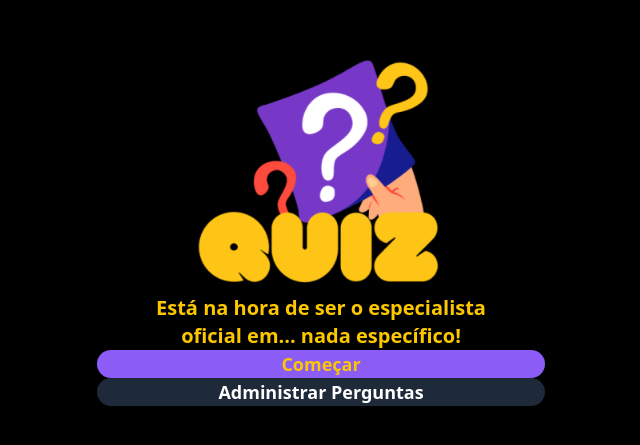
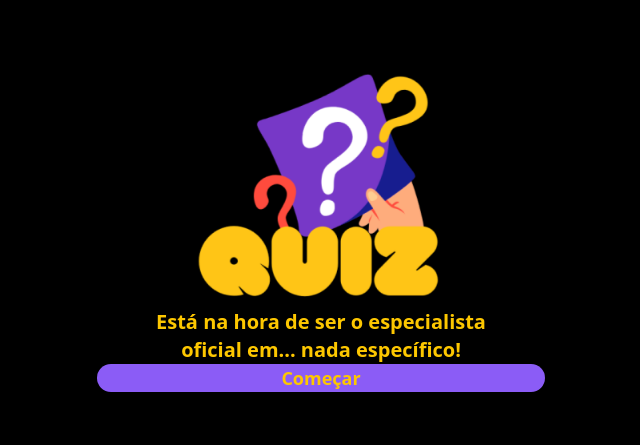
Before and after one commit to MateusARJ/AtividadePW-Quiz-, a React (Vite) app: page / in a window 1280 px wide. Shown: the part 171-616 px from the top of the page, without its empty margins (319-959 px from the left). Built offline with nearby package versions, Linux system fonts and the light colour scheme.

Commit message:
Fix: Mudanças na pagina home.

```diff
--- a/src/pages/home.tsx
+++ b/src/pages/home.tsx
@@ -19,18 +19,12 @@ const Home = () => {
             oficial em... nada específico!
           </p>
         </div>
-        <div className="space-y-4 w-full">
+        <div className="space-y-3 w-full space-y-4">
           <button
             onClick={() => navigate('/quiz')}
             className="w-full py-4 bg-quiz-purple text-yellow-400 font-bold text-lg rounded-full hover:bg-quiz-purple/90 transition-all hover: cursor-pointer"
           >
             Começar
-          </button>
-          <button
-            onClick={() => navigate('/adm')}
-            className="w-full py-4 bg-gray-800 text-white font-bold text-lg rounded-full hover:bg-gray-700 transition-all hover: cursor-pointer"
-          >
-            Administrar Perguntas
           </button>
         </div>
       </div>
--- a/src/pages/quiz.tsx
+++ b/src/pages/quiz.tsx
@@ -72,7 +72,11 @@ const Quiz = () => {
 
     <div className="flex-1 bg-quiz-purple rounded-t-3xl p-4 md:p-8 flex items-center justify-center">
       <div className="max-w-xl w-full flex flex-col gap-6">
-
+      <div className="mb-6 text-center">
+            <span className="text-white font-bold text-lg md:text-xl">
+              {`Questão: ${currentQuestionIndex + 1} de ${questions.length}`}
+            </span>
+          </div>
         <div className="bg-white rounded-2xl p-4 md:p-6 shadow-lg">
           <div className="flex items-center gap-3 md:gap-4">
             <img
```
